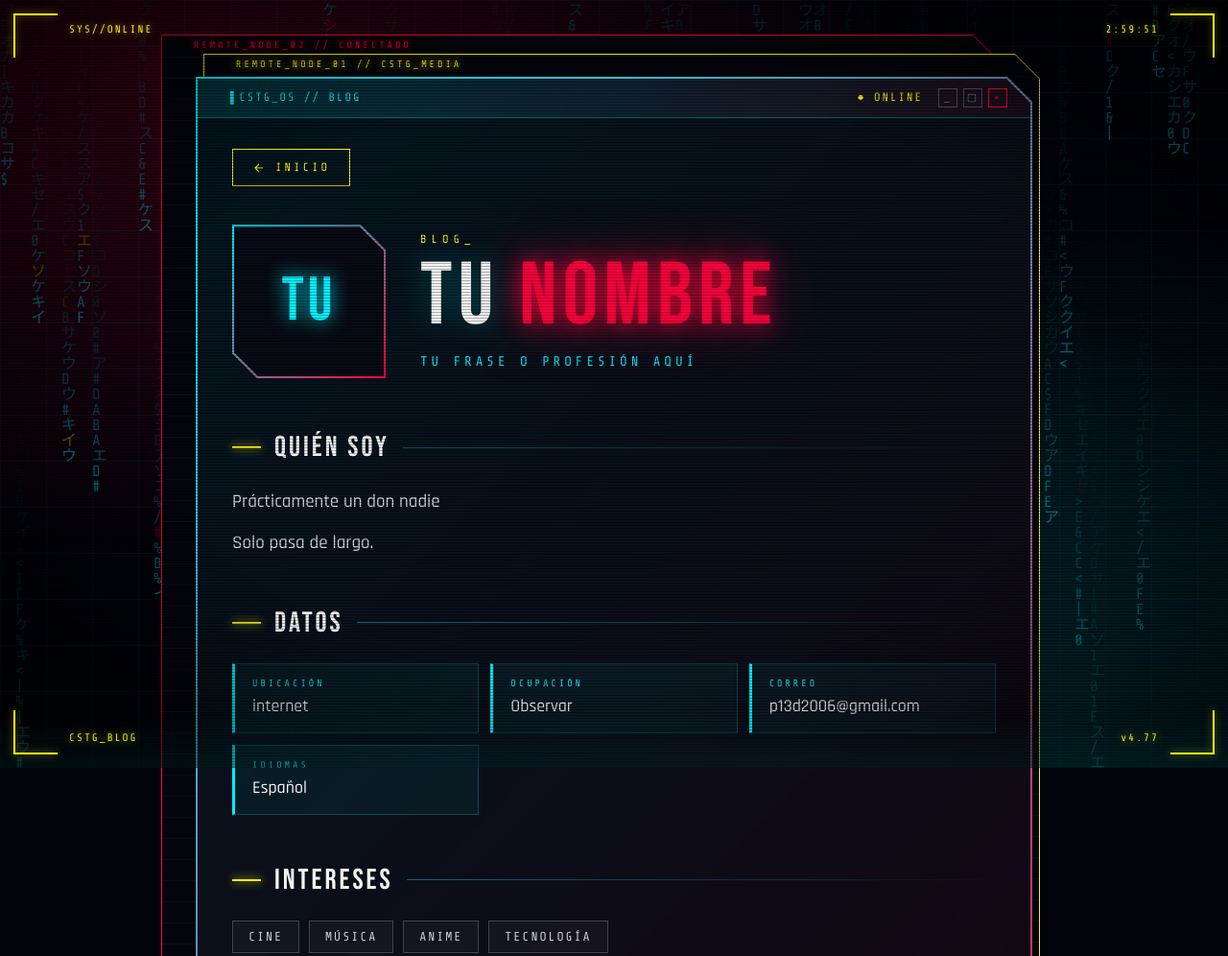
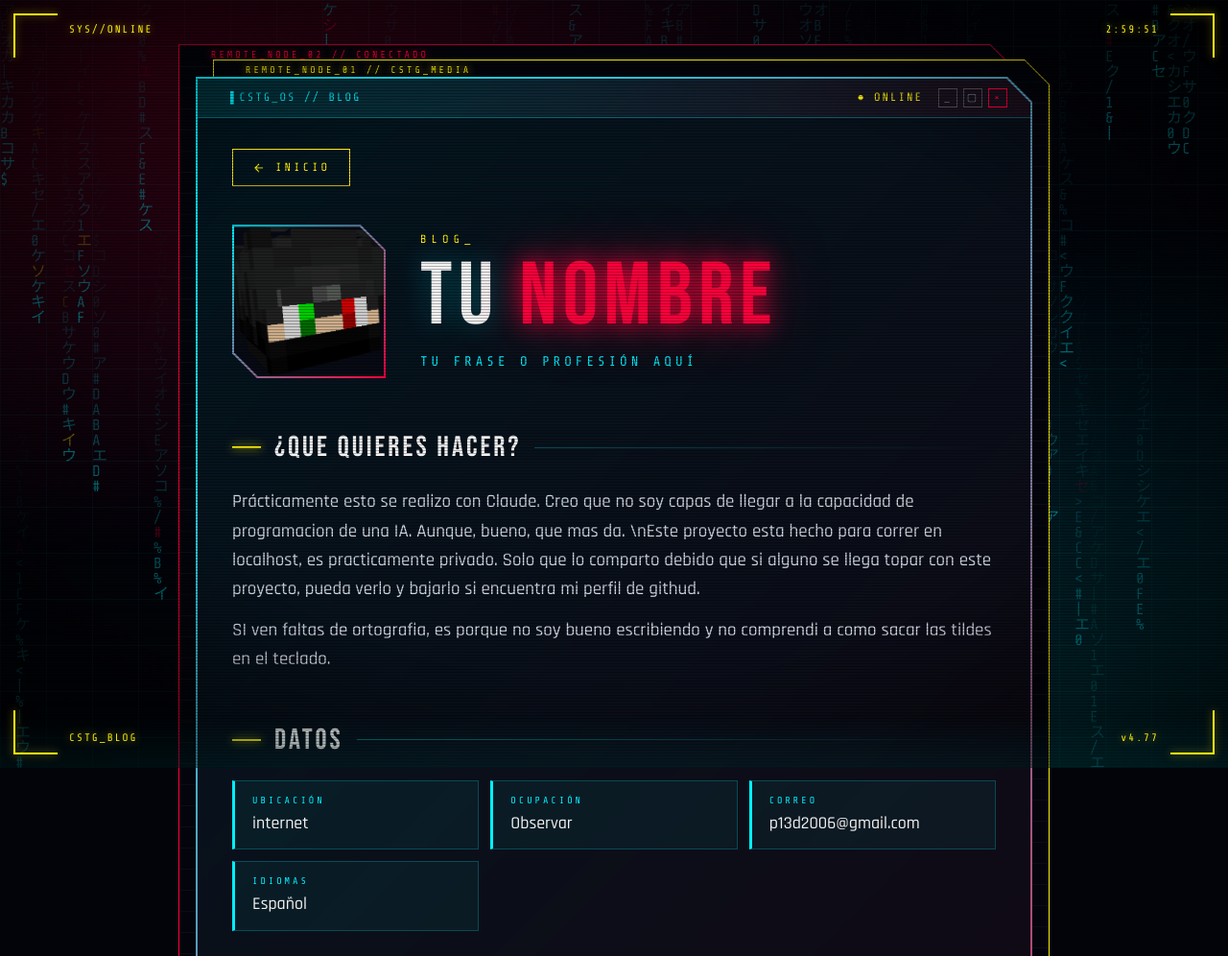
Before and after one commit to P13D-original-YT/P13D-original-YT.github.io, a plain HTML site: page Rutas/Blog/blog.html in a window 1280 px wide. Shown: the top 996 px of the page at 96% size. Drawn offline with nearby package versions, Linux system fonts and the light colour scheme.

Commit message:
Update blog.html

```diff
--- a/Rutas/Blog/blog.html
+++ b/Rutas/Blog/blog.html
@@ -319,8 +319,8 @@ h2::after { content: ''; flex: 1; height: 1px; background: linear-gradient(90deg
 
           <!-- ═════════ PERFIL ═════════ -->
           <header class="profile">
-            <!-- Para usar foto: <div class="avatar"><div class="avatar-inner"><img src="portadas/yo.jpg" alt="Mi foto"></div></div> -->
-            <div class="avatar"><div class="avatar-inner">TU</div></div>
+            <!-- Para usar foto: <div class="avatar"><div class="avatar-inner"><img src="portadas/yo.jpg" alt="Mi foto"></div></div> , anterior: <div class="avatar"><div class="avatar-inner">TU</div></div> -->
+            <div class="avatar"><div class="avatar-inner"><img src="../../icono.png" alt="Mi foto"></div></div>
             <div>
               <div class="eyebrow">Blog_</div>
               <h1 class="name glitch" data-text="TU NOMBRE">TU <em>NOMBRE</em></h1>
@@ -330,9 +330,9 @@ h2::after { content: ''; flex: 1; height: 1px; background: linear-gradient(90deg
 
           <!-- ═════════ HISTORIA ═════════ -->
           <section class="about">
-            <h2>Quién soy</h2>
-            <p>Prácticamente un don nadie</p>
-            <p>Solo pasa de largo.</p>
+            <h2>¿Que quieres hacer?</h2>
+            <p>Prácticamente esto se realizo con Claude. Creo que no soy capas de llegar a la capacidad de programacion de una IA. Aunque, bueno, que mas da. \nEste proyecto esta hecho para correr en localhost, es practicamente privado. Solo que lo comparto debido que si alguno se llega topar con este proyecto, pueda verlo y bajarlo si encuentra mi perfil de githud.</p>
+            <p>SI ven faltas de ortografia, es porque no soy bueno escribiendo y no comprendi a como sacar las tildes en el teclado.</p>
           </section>
 
           <!-- ═════════ DATOS ═════════ -->
@@ -379,6 +379,10 @@ h2::after { content: ''; flex: 1; height: 1px; background: linear-gradient(90deg
           </section>
 
           <!-- ═════════ Más adelante: nuevas secciones o entradas ═════════ -->
+          <section>
+            <H2>Para anotar algunos comentarios mentales</H2>
+            <p>Primero, ¿en verdad que creees que vas a pasar el año? Ya un compañero ya te meciono y dijo que te vio en esa lista de reprobados. y lo primero que piensas ########, talves si debas hablar con tu profe y migajear esta vez. Estar bajo tu orgullo te eleva demasiado.</p>
+          </section>
 
         </div>
 
```
